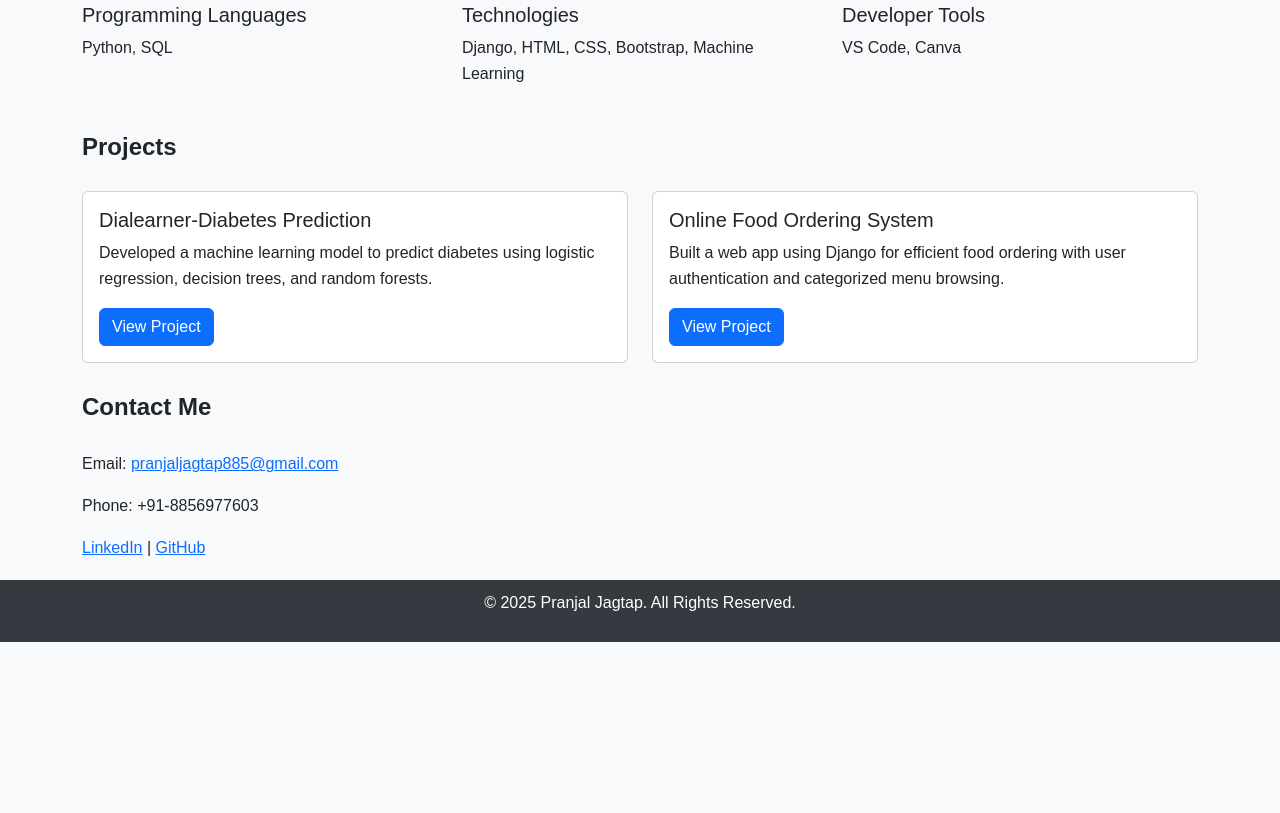
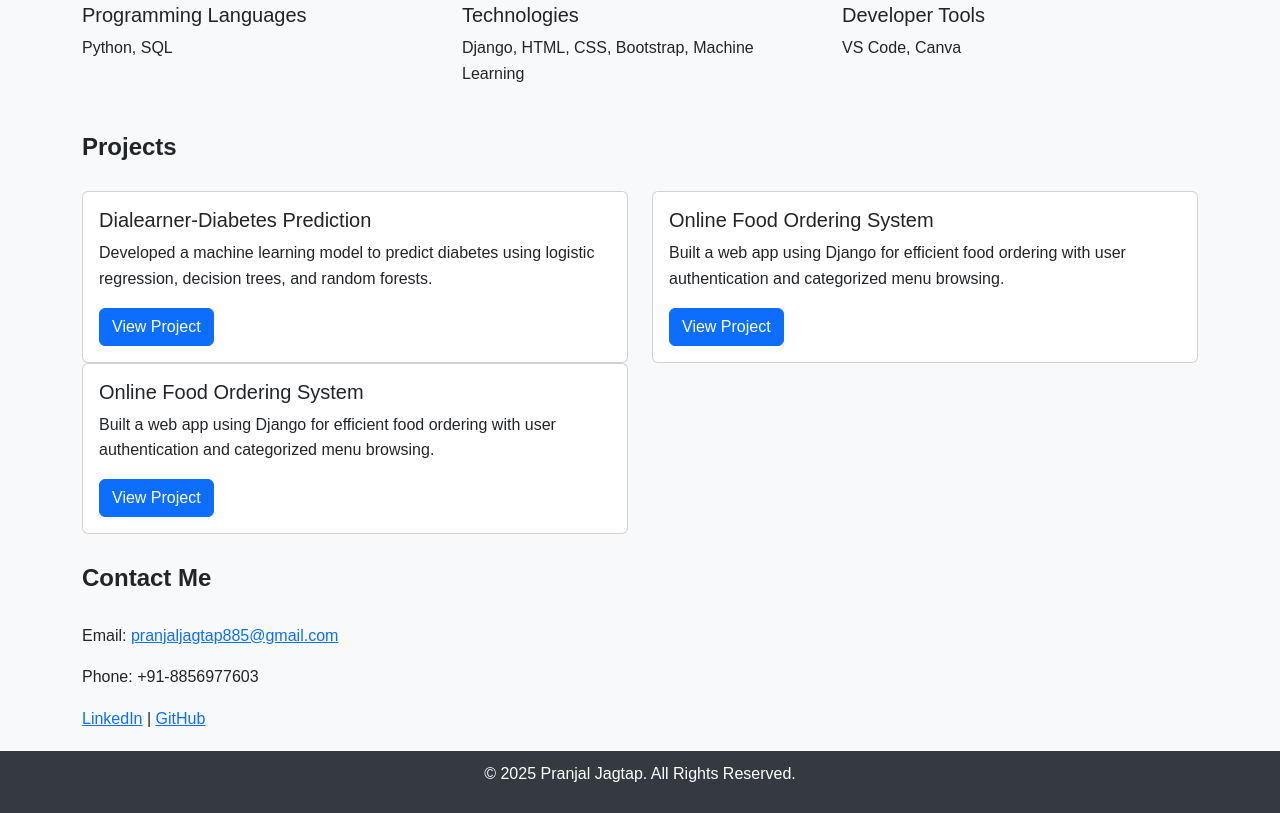
Before and after one commit to jpranjall/portfolio, a plain HTML site: page index.html in a window 1280 px wide. Shown: the part 687-1500 px from the top of the page. Before the commit the page ends 1329 px from the top, so only its background shows below. Drawn offline with nearby package versions, Linux system fonts and the light colour scheme.

Commit message:
Update index.html

```diff
--- a/index.html
+++ b/index.html
@@ -116,6 +116,15 @@
                         </div>
                     </div>
                 </div>
+                <div class="col-md-6">
+                    <div class="card project-card hover-effect">
+                        <div class="card-body">
+                            <h5 class="card-title">Online Food Ordering System</h5>
+                            <p class="card-text">Built a web app using Django for efficient food ordering with user authentication and categorized menu browsing.</p>
+                            <a href="https://pranjal002.pythonanywhere.com/food/home/" class="btn btn-primary" target="_blank">View Project</a>
+                        </div>
+                    </div>
+                </div>
             </div>
         </section>
 
```
